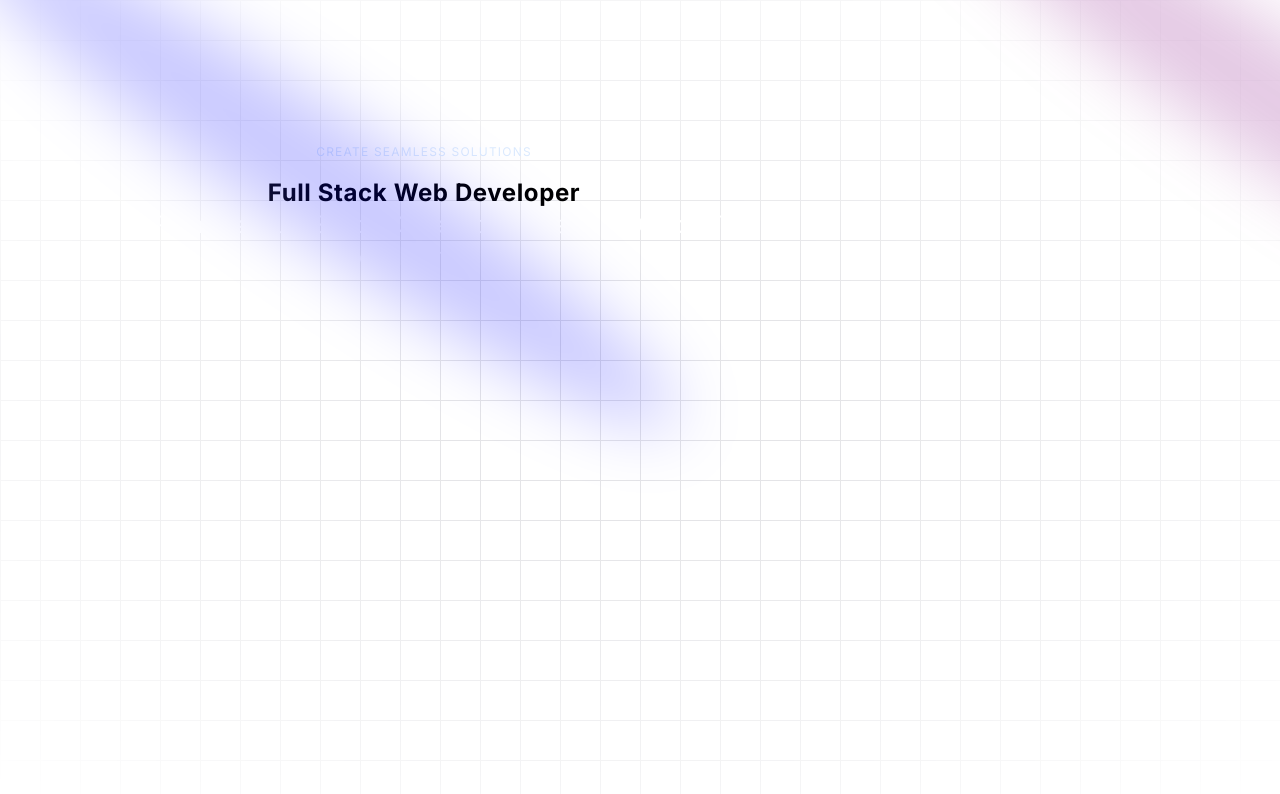
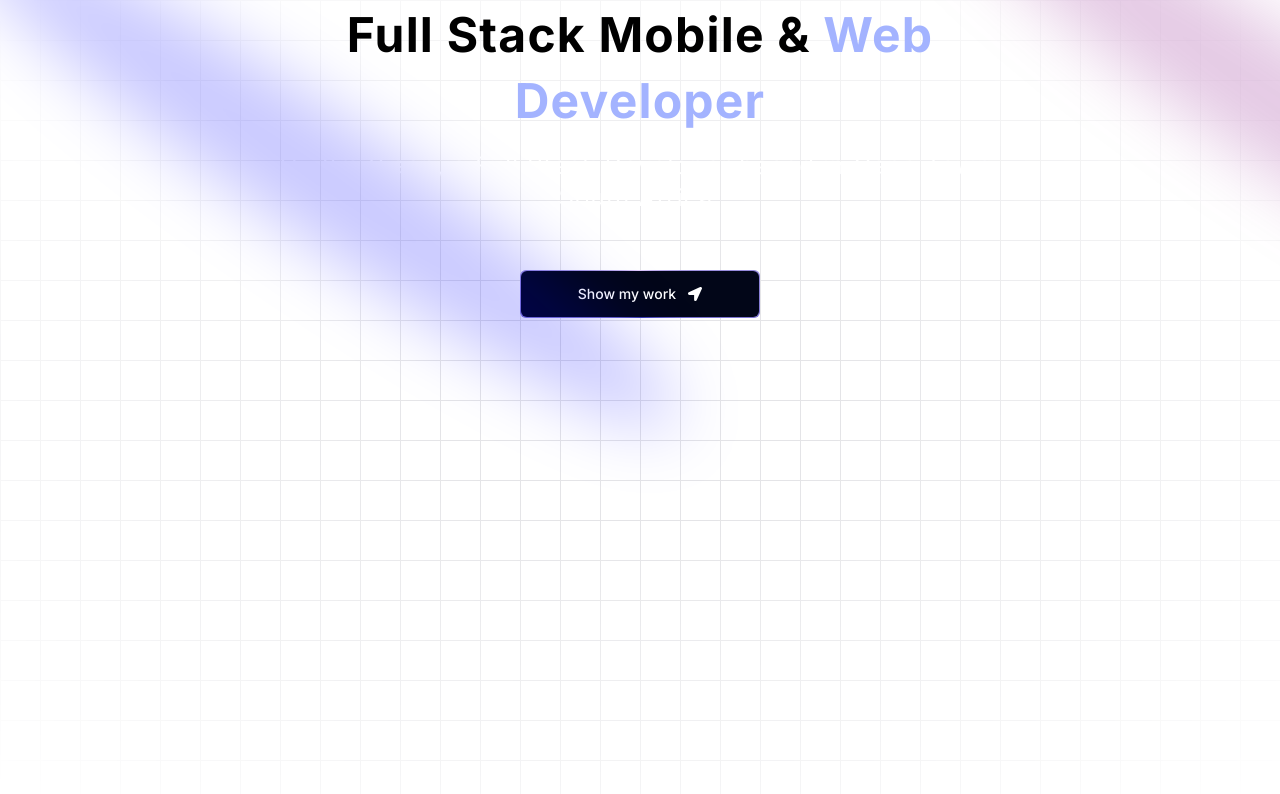
Before and after one commit to riaanjlagrange/nextjs-portfolio, a Next.js app: page / in a window 1280 px wide. Shown: the top 794 px of the page. Built offline with nearby package versions, Linux system fonts and the light colour scheme.

Commit message:
continue working on hero section & add aceternity navbar

```diff
--- a/app/page.tsx
+++ b/app/page.tsx
@@ -1,9 +1,18 @@
 import Hero from "@/components/hero";
+import { FloatingNav } from "@/components/ui/floating-navbar";
+import { FaHome } from 'react-icons/fa'
 
 export default function Home() {
     return (
 	<main className="flex justify-center items-center flex-col overflow-hidden mx-auto sm:px-10 px-5">
 	    <div className="max-w-7xl w-full">
+		{/* TODO - move nav items list to it's own file and import it here */}
+		<FloatingNav
+		    navItems={[
+			{name: 'Home', link: '/', icon: <FaHome />}
+		    ]}
+		/>
+
 		<Hero />
 	    </div>
 	</main>
--- a/components/hero.tsx
+++ b/components/hero.tsx
@@ -1,11 +1,13 @@
 import { Spotlight } from "./ui/spotlight"
 import { cn } from "@/lib/utils";
 import { TextGenerateEffect } from "./ui/text-generate-effect";
+import MagicButton from "./ui/magic-button";
+import { FaLocationArrow } from "react-icons/fa"
 
 const Hero = () => {
   return (
-    <div className="pb-20 pt-36">
-	{/* spotlight effects to make hero stand out more */}
+    <div className="pb-20 pt-36 flex items-center justify-center w-full">
+	{/* spotlight / flare effects to make hero stand out more */}
 	<div>
 	   <Spotlight className="-top-40 -left-10 md:-left-32 md:-top-20 h-screen" fill="white" />
 	   <Spotlight className="top-10 left-full h-[80vh] w-[50vw]" fill="purple" />
@@ -26,22 +28,35 @@
 	  <div className="pointer-events-none absolute inset-0 flex items-center justify-center bg-white mask-[radial-gradient(ellipse_at_center,transparent_20%,black)] dark:bg-black"></div>
 	</div>
 
-	{/* hero main text */}
+	{/* hero main content */}
 	<div className="absolute flex justify-center">
 	    <div className="max-w-[89vw] md:max-w-2xl lg:max-w-[60vw] flex flex-col items-center justify-center">
 
+		{/* sub title */}
 		<h2 className="uppercase tracking-widest text-xs text-center text-blue-100 max-w-80">
 		    Create seamless solutions
 		</h2>
 
+		{/* main effect title */}
 		<TextGenerateEffect
-		    className="text-center text-[40px] md:text-5xl lg:text-6xl"
-		    words="Full Stack Web Developer"
+		    className="text-center text-[40px] md:text-4xl lg:text-5xl"
+		    words="Full Stack Mobile & Web Developer"
 		/>
 
+
+		{/* hero info */}
 		<p className="text-center md:tracking-wider mb-4 text-sm md:text-lg lg:text-2xl">
 		    Hi, I&apos;m Riaan, a Full Stack Developer based in Cape Town, South Africa.
 		</p>
+
+
+		<a href="#">
+		    <MagicButton
+			title="Show my work"
+			icon={<FaLocationArrow />}
+			position="right"
+		    />
+		</a>
 
 	    </div>
 	</div>
--- /dev/null
+++ b/components/ui/floating-navbar.tsx
@@ -0,0 +1,82 @@
+"use client";
+import React, { useState } from "react";
+import {
+  motion,
+  AnimatePresence,
+  useScroll,
+  useMotionValueEvent,
+} from "motion/react";
+import { cn } from "@/lib/utils";
+
+
+export const FloatingNav = ({
+  navItems,
+  className,
+}: {
+  navItems: {
+    name: string;
+    link: string;
+    icon?: JSX.Element;
+  }[];
+  className?: string;
+}) => {
+  const { scrollYProgress } = useScroll();
+
+  const [visible, setVisible] = useState(false);
+
+  useMotionValueEvent(scrollYProgress, "change", (current) => {
+    // Check if current is not undefined and is a number
+    if (typeof current === "number") {
+      let direction = current! - scrollYProgress.getPrevious()!;
+
+      if (scrollYProgress.get() < 0.05) {
+        setVisible(false);
+      } else {
+        if (direction < 0) {
+          setVisible(true);
+        } else {
+          setVisible(false);
+        }
+      }
+    }
+  });
+
+  return (
+    <AnimatePresence mode="wait">
+      <motion.div
+        initial={{
+          opacity: 1,
+          y: -100,
+        }}
+        animate={{
+          y: visible ? 0 : -100,
+          opacity: visible ? 1 : 0,
+        }}
+        transition={{
+          duration: 0.2,
+        }}
+        className={cn(
+          "flex max-w-fit  fixed top-10 inset-x-0 mx-auto border border-transparent dark:border-white/[0.2] rounded-full dark:bg-black bg-white shadow-[0px_2px_3px_-1px_rgba(0,0,0,0.1),0px_1px_0px_0px_rgba(25,28,33,0.02),0px_0px_0px_1px_rgba(25,28,33,0.08)] z-[5000] pr-2 pl-8 py-2  items-center justify-center space-x-4",
+          className
+        )}
+      >
+        {navItems.map((navItem: any, idx: number) => (
+          <a
+            key={`link=${idx}`}
+            href={navItem.link}
+            className={cn(
+              "relative dark:text-neutral-50 items-center flex space-x-1 text-neutral-600 dark:hover:text-neutral-300 hover:text-neutral-500"
+            )}
+          >
+            <span className="block sm:hidden">{navItem.icon}</span>
+            <span className="hidden sm:block text-sm">{navItem.name}</span>
+          </a>
+        ))}
+        <button className="border text-sm font-medium relative border-neutral-200 dark:border-white/[0.2] text-black dark:text-white px-4 py-2 rounded-full">
+          <span>Login</span>
+          <span className="absolute inset-x-0 w-1/2 mx-auto -bottom-px bg-gradient-to-r from-transparent via-blue-500 to-transparent  h-px" />
+        </button>
+      </motion.div>
+    </AnimatePresence>
+  );
+};
--- /dev/null
+++ b/components/ui/magic-button.tsx
@@ -0,0 +1,22 @@
+const MagicButton = ({
+    title, icon, position, handleClick, otherClasses
+}: {
+    title: string,
+    icon: React.ReactNode,
+    position: string,
+    handleClick?: () => void,
+    otherClasses?: string
+}) => {
+  return (
+    <button className="relative inline-flex h-12 w-full overflow-hidden rounded-md p-px focus:outline-none md:w-60 md:mt-10">
+      <span className="absolute inset-[-1000%] animate-[spin_2s_linear_infinite] bg-[conic-gradient(from_90deg_at_50%_50%,#E2CBFF_0%,#393BB2_50%,#E2CBFF_100%)]" />
+      <span className={`inline-flex h-full w-full cursor-pointer items-center justify-center rounded-md bg-slate-950 px-7 text-sm font-medium text-white backdrop-blur-3xl gap-3 ${otherClasses}`}>
+	{position === 'left' && icon}
+	{title}
+	{position === 'right' && icon}
+      </span>
+    </button>
+  )
+}
+
+export default MagicButton
--- a/components/ui/text-generate-effect.tsx
+++ b/components/ui/text-generate-effect.tsx
@@ -15,7 +15,7 @@
   duration?: number;
 }) => {
   const [scope, animate] = useAnimate();
-  let wordsArray = words.split(" ");
+  const wordsArray = words.split(" ");
   useEffect(() => {
     animate(
       "span",
@@ -37,7 +37,7 @@
           return (
             <motion.span
               key={word + idx}
-              className="dark:text-white text-black opacity-0"
+              className={`${idx > 3 ? 'text-indigo-300' : 'dark:text-white text-black'} opacity-01`}
               style={{
                 filter: filter ? "blur(10px)" : "none",
               }}
@@ -52,8 +52,8 @@
 
   return (
     <div className={cn("font-bold", className)}>
-      <div className="mt-4">
-        <div className=" dark:text-white text-black text-2xl leading-snug tracking-wide">
+      <div className="my-4">
+        <div className=" dark:text-white text-black leading-snug tracking-wide">
           {renderWords()}
         </div>
       </div>
--- a/package.json
+++ b/package.json
@@ -22,6 +22,7 @@
     "prettier-plugin-tailwindcss": "^0.7.1",
     "react": "19.2.0",
     "react-dom": "19.2.0",
+    "react-icons": "^5.5.0",
     "tailwind-merge": "^3.3.1"
   },
   "devDependencies": {
```
Also changed, not shown: 1 other file (tests, documents, lock files or other folders).
